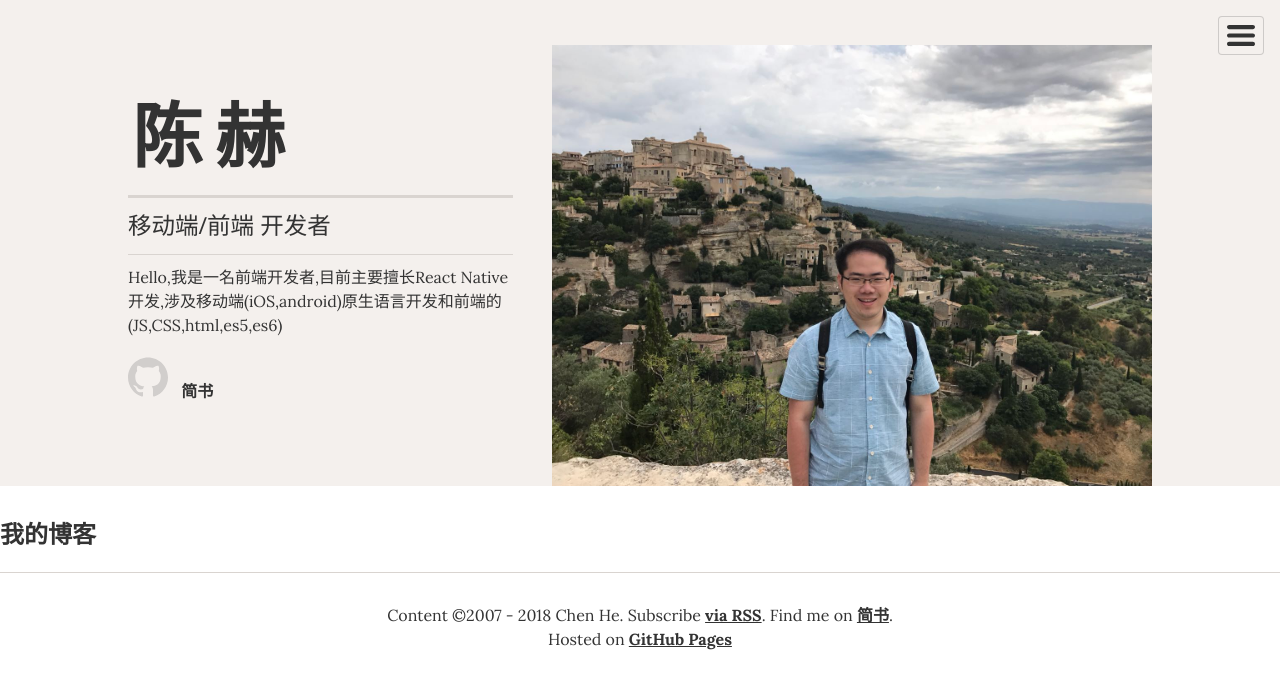
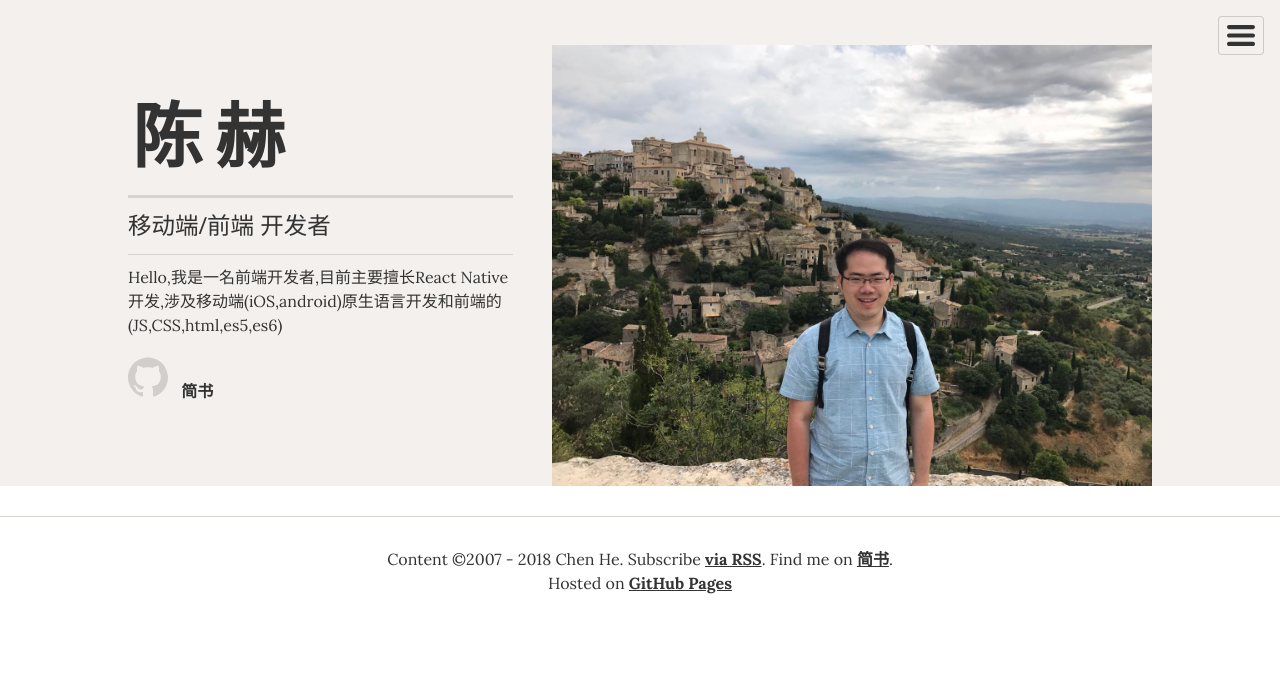
Before and after one commit to Geek-ch/Geek-ch.github.io, a Jekyll site: the page built from index.md, in a window 1280 px wide. Shown: the top 689 px of the page. Built offline with Jekyll 4.4.1, drawn with Linux system fonts in a browser that asks for light colours; nearby versions of some CDN libraries; our own code applies the rules of GitHub Pages for plain Markdown files.

Commit message:
change img2

```diff
--- a/index.md
+++ b/index.md
@@ -1 +0,0 @@
-## 我的博客
```
Also changed, not shown: img/Joel-2015-tight-crop.jpg, img/joel-glovier-2015-02-17.jpg.
